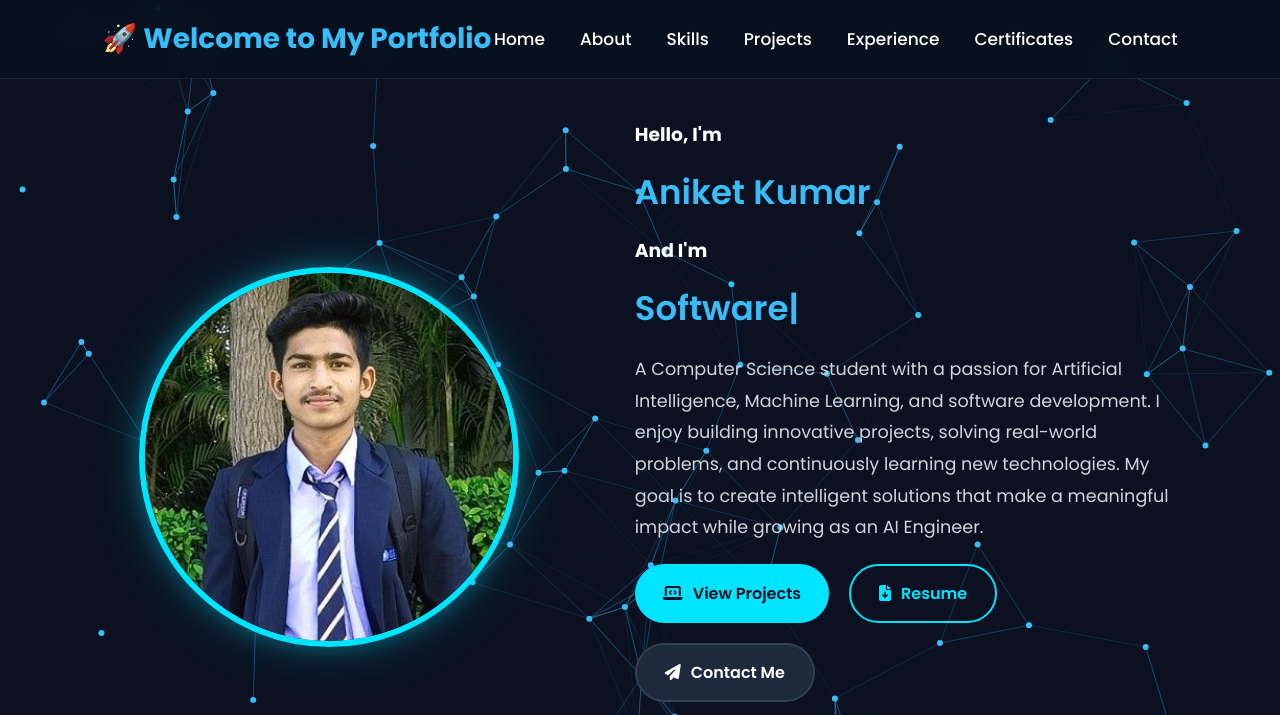
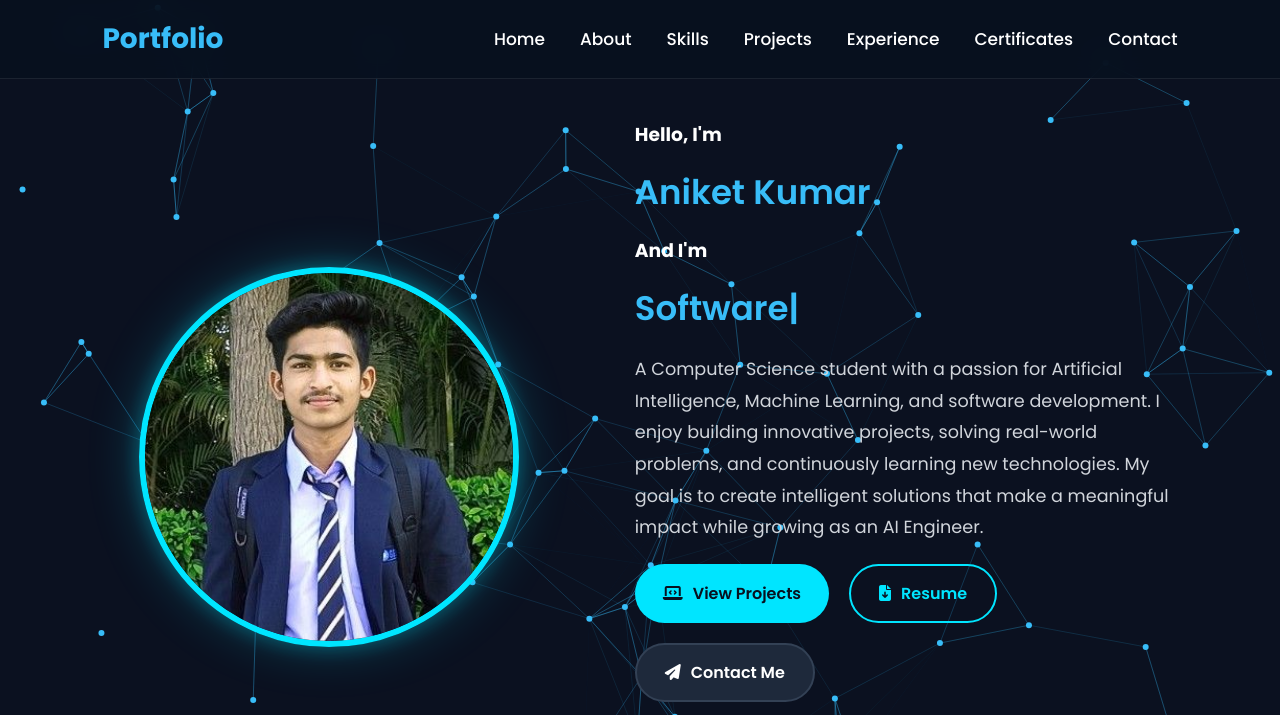
Before and after one commit to Aniketkr09/Portfolio-Website, a plain HTML site: page index.html in a window 1280 px wide. Shown: the top 715 px of the page. Drawn offline with nearby package versions, Linux system fonts and the light colour scheme.

Commit message:
Update index.html

```diff
--- a/index.html
+++ b/index.html
@@ -33,7 +33,7 @@
     <nav class="navbar">
 
         <div class="logo">
-            <a href="#"> 🚀 Welcome to My Portfolio</a>
+            <a href="#">Portfolio</a>
         </div>
 
         <ul class="nav-links">
```
